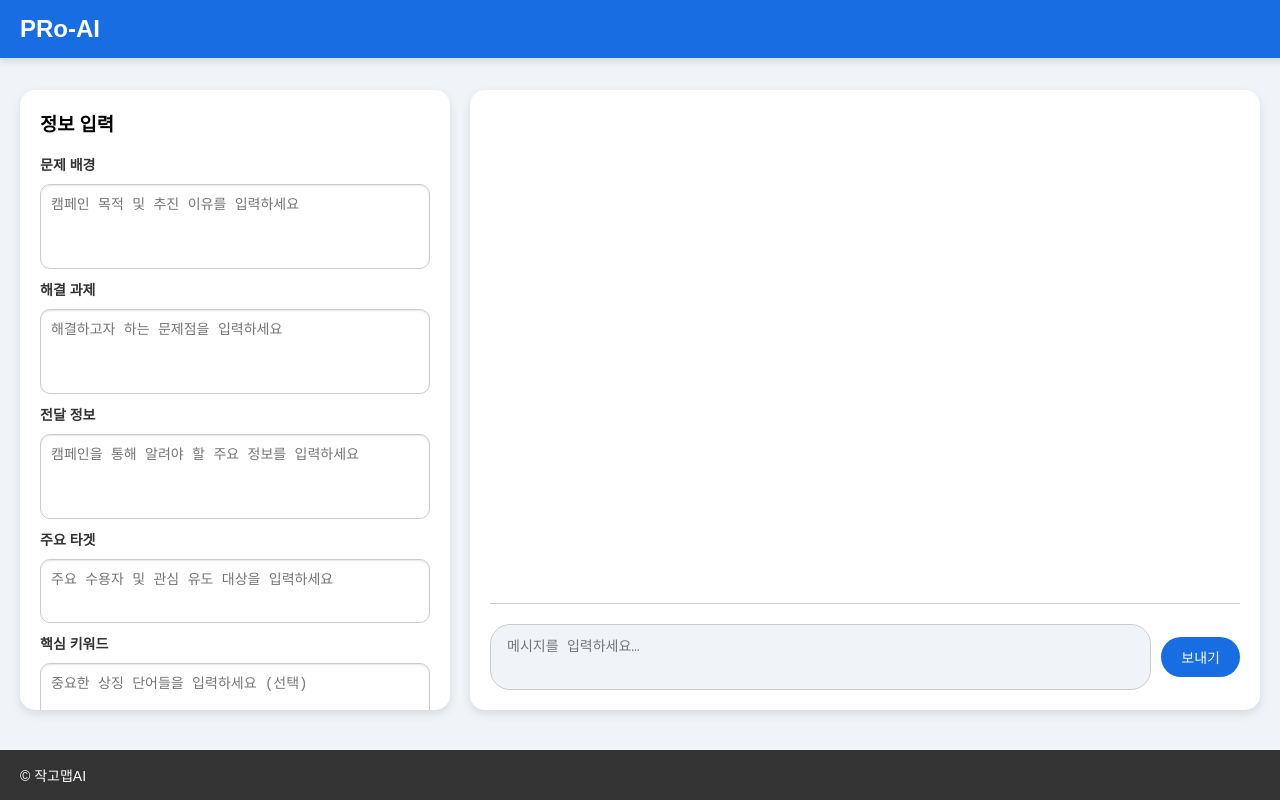
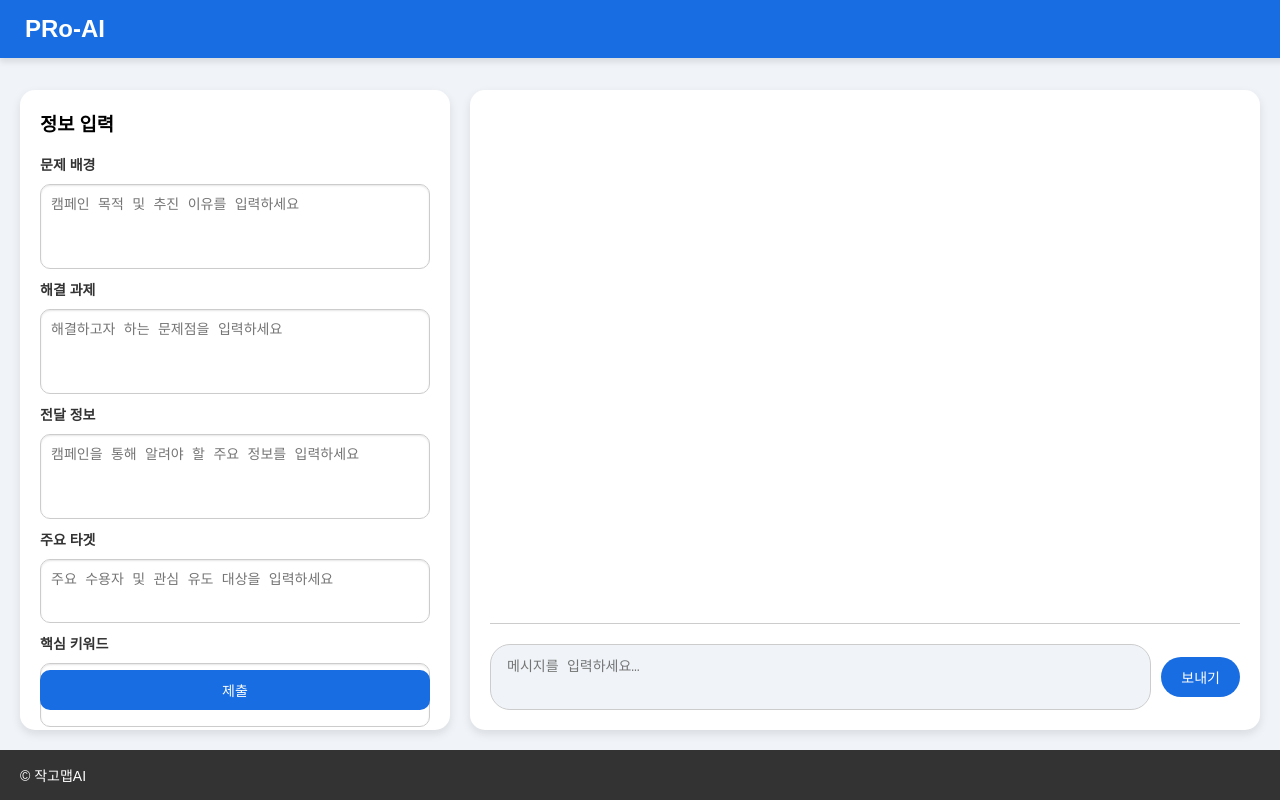
Before and after one commit to BAAKJIMIN0/PRoAI, a website: page pro_ai/public/html/index.html in a window 1280 px wide. Drawn offline with Linux system fonts and the light colour scheme.

Commit message:
css 수정

```diff
--- a/pro_ai/public/css/style.css
+++ b/pro_ai/public/css/style.css
@@ -25,7 +25,7 @@ body {
     background-color: var(--color-theme);
     color: var(--color-white);
     position: fixed;
-    padding-left: 20px;
+    padding-left: 25px;
     padding-right: 2cqmin;
     top: 0;
     left: 0;
@@ -48,6 +48,12 @@ body {
     color: var(--color-white);
 }
 
+#logo {
+    text-decoration: none;
+    color: var(--color-white);
+    cursor: pointer;
+}
+
 .container {
     width: 100%;
     display: flex;
@@ -55,7 +61,7 @@ body {
     align-items: flex-start;
     gap: 20px;
     height: calc(100vh - 80px - 60px);
-    padding: 20px;
+    padding: 20px 20px 0 20px;
     box-sizing: border-box;
 }
 
@@ -71,6 +77,8 @@ body {
     flex-direction: column;
     padding: 0px 20px;
     box-sizing: border-box;
+    position: relative;
+    overflow-y: auto;
 }
 
 #input-form {
@@ -107,7 +115,12 @@ body {
     border-radius: 10px;
     cursor: pointer;
     transition: var(--background-color) 0.3s ease;
-    margin-top: 10px;
+    position: absolute;
+    bottom: 20px;
+    left: 20px;
+    width: calc(100% - 40px);
+    box-sizing: border-box;
+    text-align: center;
 }
 
 #input-form button:hover {
```
